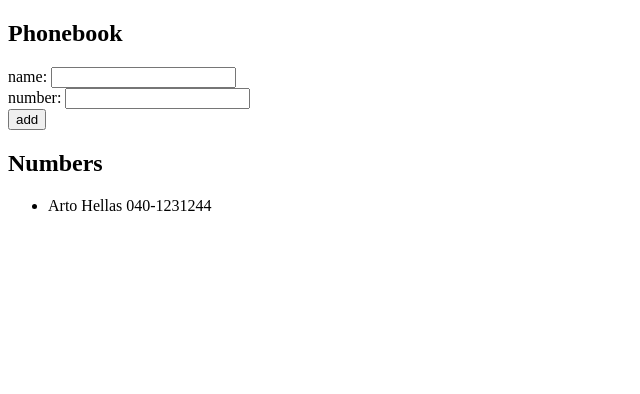
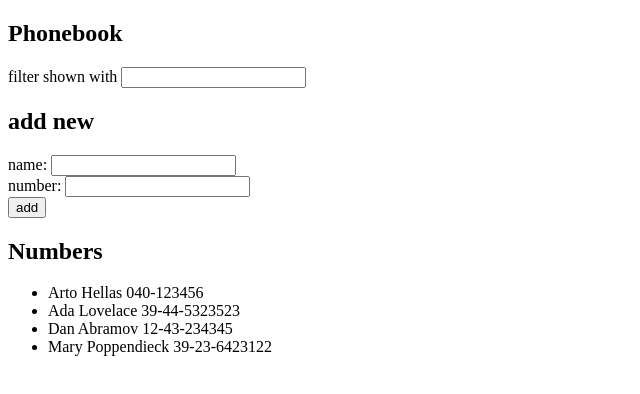
Before and after one commit to Zakki-coder/Fullstackopen, a React (Create React App) app in the folder osa2/puhelinluettelo/: page / in a window 1280 px wide. Shown: the top 394 px of the page, without its empty margins (0-640 px from the left). Built offline with nearby package versions, Linux system fonts and the light colour scheme.

Commit message:
puhelinluettelo step4

```diff
--- a/osa2/puhelinluettelo/src/App.js
+++ b/osa2/puhelinluettelo/src/App.js
@@ -1,11 +1,16 @@
 import { useState } from 'react'
 
 const App = () => {
-  const [persons, setPersons] = useState([
-	{ name: 'Arto Hellas', number: "040-1231244" }
-  ])
+    const [persons, setPersons] = useState([
+		{ name: 'Arto Hellas', number: '040-123456' },
+		{ name: 'Ada Lovelace', number: '39-44-5323523' },
+		{ name: 'Dan Abramov', number: '12-43-234345' },
+		{ name: 'Mary Poppendieck', number: '39-23-6423122' }
+	  ])
+
   const [newName, setNewName] = useState('')
   const [newNumber, setNumber] = useState('')
+  const [newFilter, setFilter] = useState('')
   let id = 0
 
   const handleNameChange = (event) => {
@@ -16,26 +21,42 @@ const App = () => {
 	event.preventDefault()
 
 	if (!persons.some(person => person.name.toLowerCase() === newName.toLowerCase())) {
-		if (newName.length > 0)
+		if (newName.length > 0) {
 			setPersons(persons.concat({name: newName, number:newNumber}))
-		else
+		} else
 			alert(`You have given an empty name`)
 	}
 	else
 		alert(`${newName} is already added to phonebook`)
+	setNewName('')
+	setNumber('')
   }
 
   const Person = ({person}) => {
-	return <li>{person.name} {person.number}</li>
+	if (newFilter.length <= 0)
+		return <li>{person.name} {person.number}</li>
+	if (person.name.toLowerCase().includes(newFilter.toLowerCase()))
+		return <li>{person.name} {person.number}</li>
   }
 
   const handleNumber = (event) => {
 	setNumber(event.target.value)
   }
 
+  const handleFilter = (event) => {
+	console.log(event.target.value)
+	setFilter(event.target.value)
+  }
+
   return (
 	<div>
 	  <h2>Phonebook</h2>
+	  <div>
+		filter shown with <input
+			value={newFilter}
+			onChange={handleFilter}/>
+	  </div>
+	  <h2>add new</h2>
 	  <form onSubmit={addContact}>
 		<div>
 		  name: <input
```
